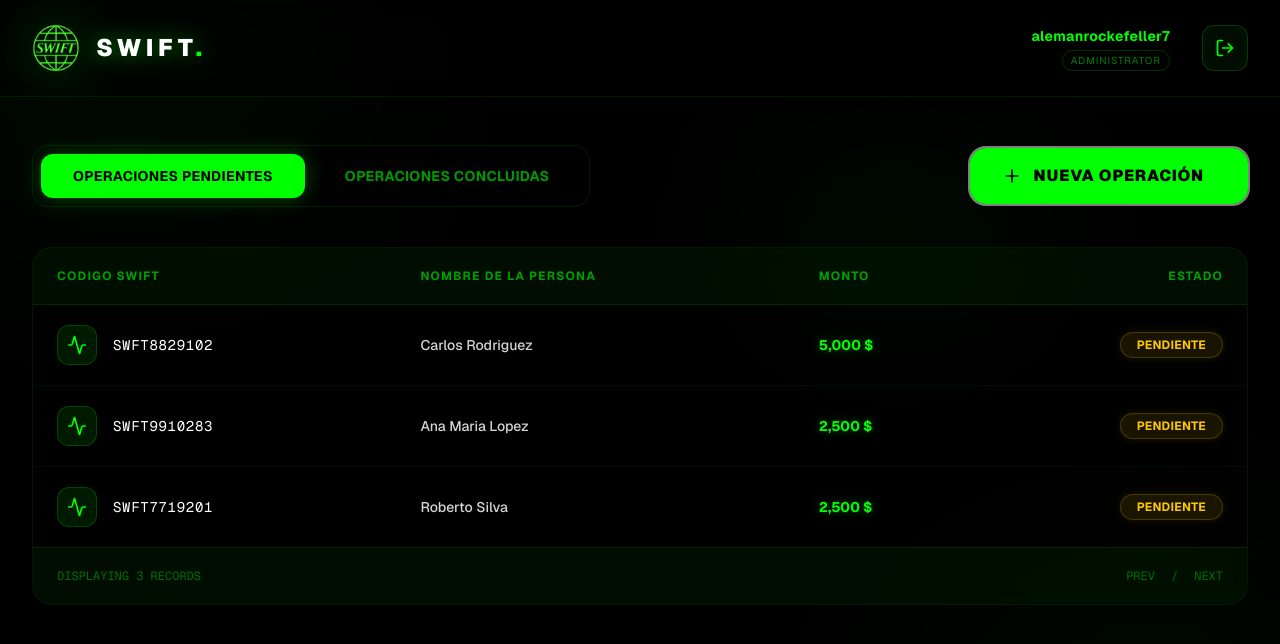
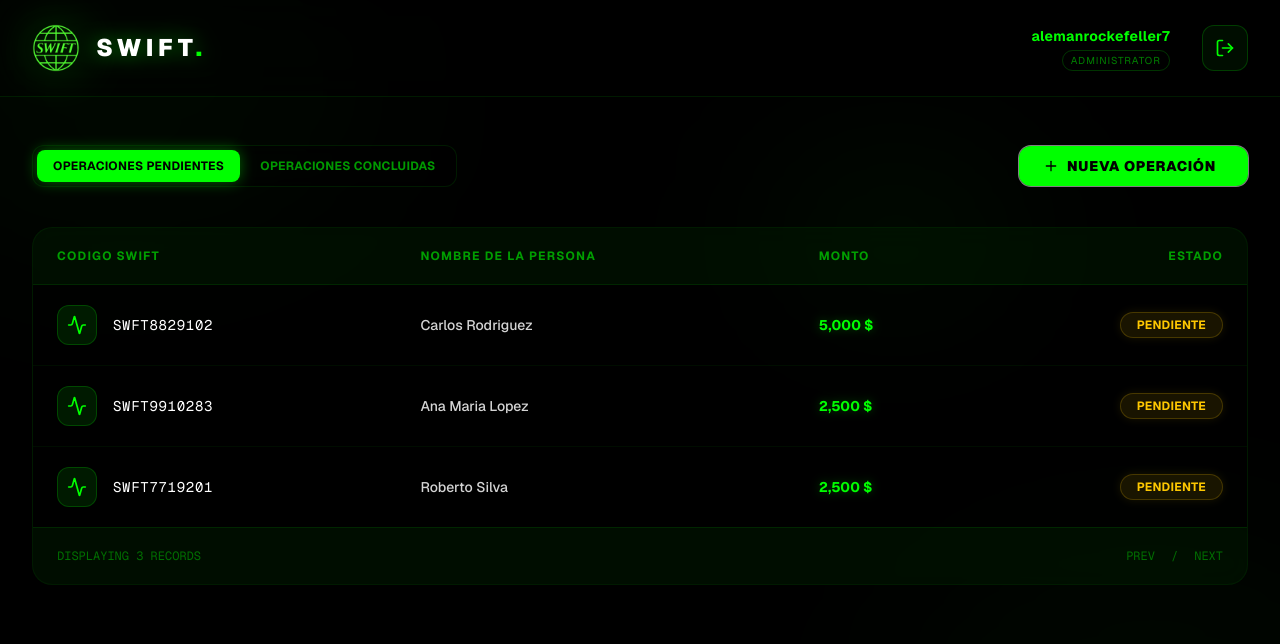
Before and after one commit to c85280457-sys/swift, a Next.js app: page /dashboard in a window 1280 px wide. Shown: the top 644 px of the page. Built offline with nearby package versions, Linux system fonts and the light colour scheme.

Commit message:
Fix login zoom on iOS and refine dashboard buttons

```diff
--- a/src/app/dashboard/page.tsx
+++ b/src/app/dashboard/page.tsx
@@ -101,13 +101,13 @@ export default function DashboardPage() {
 
                 {/* Action Bar */}
                 <div className="flex flex-col xl:flex-row justify-between items-center mb-10 gap-6">
-                    <div className="flex sm:space-x-2 bg-black/40 p-1.5 sm:p-2 rounded-2xl border border-[#00FF00]/10 backdrop-blur-sm w-full xl:w-auto">
+                    <div className="flex sm:space-x-1 bg-black/40 p-1 rounded-xl border border-[#00FF00]/10 backdrop-blur-sm w-full xl:w-auto">
                         {['pending', 'completed'].map((tab) => (
                             <button
                                 key={tab}
                                 onClick={() => setActiveTab(tab)}
-                                className={`relative flex-1 xl:flex-none px-4 sm:px-8 py-3 rounded-xl text-[10px] sm:text-sm font-bold transition-all duration-300 uppercase tracking-wide overflow-hidden ${activeTab === tab
-                                    ? 'text-black shadow-[0_0_20px_rgba(0,255,0,0.3)]'
+                                className={`relative flex-1 xl:flex-none px-4 py-2 rounded-lg text-[10px] sm:text-xs font-bold transition-all duration-300 uppercase tracking-wide overflow-hidden ${activeTab === tab
+                                    ? 'text-black shadow-[0_0_15px_rgba(0,255,0,0.4)]'
                                     : 'text-[#00FF00]/60 hover:text-[#00FF00] hover:bg-[#00FF00]/5'
                                     }`}
                             >
@@ -127,11 +127,11 @@ export default function DashboardPage() {
                         whileHover={{ scale: 1.05 }}
                         whileTap={{ scale: 0.95 }}
                         onClick={() => setIsModalOpen(true)}
-                        className="group relative w-full xl:w-auto flex justify-center items-center space-x-3 bg-[#00FF00] text-black px-8 py-4 rounded-2xl font-black hover:bg-white hover:shadow-[0_0_30px_rgba(0,255,0,0.6)] transition-all duration-300 uppercase tracking-wider"
+                        className="group relative w-full xl:w-auto flex justify-center items-center space-x-2 bg-[#00FF00] text-black px-6 py-2.5 rounded-xl font-black hover:bg-white hover:shadow-[0_0_20px_rgba(0,255,0,0.6)] transition-all duration-300 uppercase tracking-wider text-sm"
                     >
-                        <Plus className="h-5 w-5" />
+                        <Plus className="h-4 w-4" />
                         <span>Nueva Operación</span>
-                        <div className="absolute inset-0 rounded-2xl ring-2 ring-white/50 group-hover:ring-offset-2 transition-all duration-300" />
+                        <div className="absolute inset-0 rounded-xl ring-1 ring-white/50 group-hover:ring-offset-1 transition-all duration-300" />
                     </motion.button>
                 </div>
 
--- a/src/app/page.tsx
+++ b/src/app/page.tsx
@@ -240,7 +240,7 @@ export default function LoginPage() {
                           type="email"
                           value={email}
                           onChange={(e) => setEmail(e.target.value)}
-                          className="w-full bg-black/60 border border-[#00FF00]/20 text-white text-sm rounded-xl focus:border-[#00FF00] block p-4 pl-12 outline-none transition-all placeholder-white/20 font-sans"
+                          className="w-full bg-black/60 border border-[#00FF00]/20 text-white text-base rounded-xl focus:border-[#00FF00] block p-4 pl-12 outline-none transition-all placeholder-white/20 font-sans"
                           placeholder="ACCESS ID"
                           required
                         />
@@ -255,7 +255,7 @@ export default function LoginPage() {
                           type="password"
                           value={password}
                           onChange={(e) => setPassword(e.target.value)}
-                          className="w-full bg-black/60 border border-[#00FF00]/20 text-white text-sm rounded-xl focus:border-[#00FF00] block p-4 pl-12 outline-none transition-all placeholder-white/20 font-sans"
+                          className="w-full bg-black/60 border border-[#00FF00]/20 text-white text-base rounded-xl focus:border-[#00FF00] block p-4 pl-12 outline-none transition-all placeholder-white/20 font-sans"
                           placeholder="••••••••"
                           required
                         />
```
